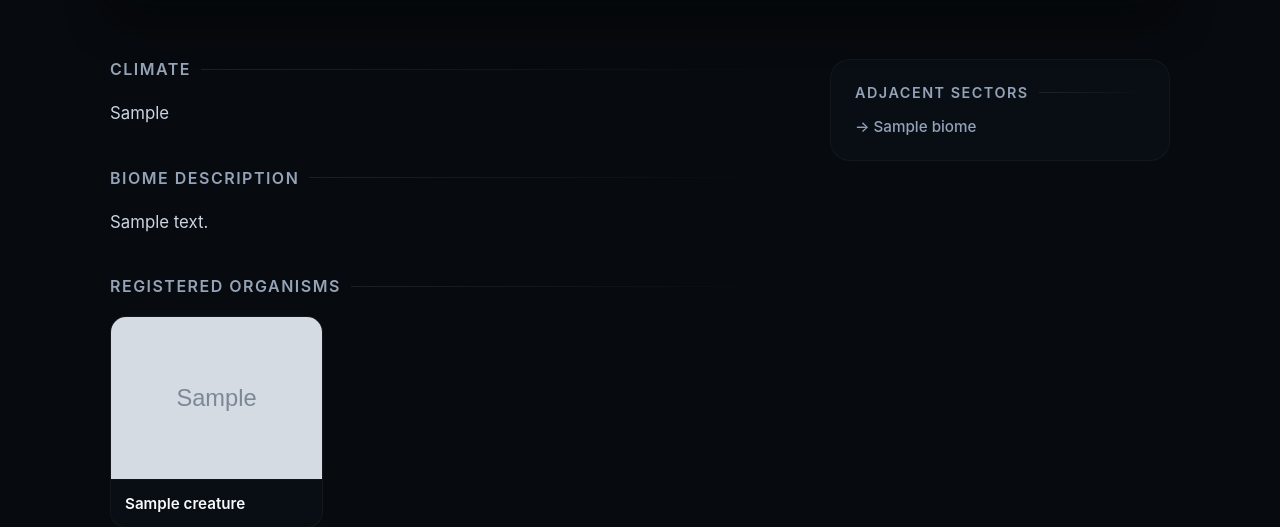
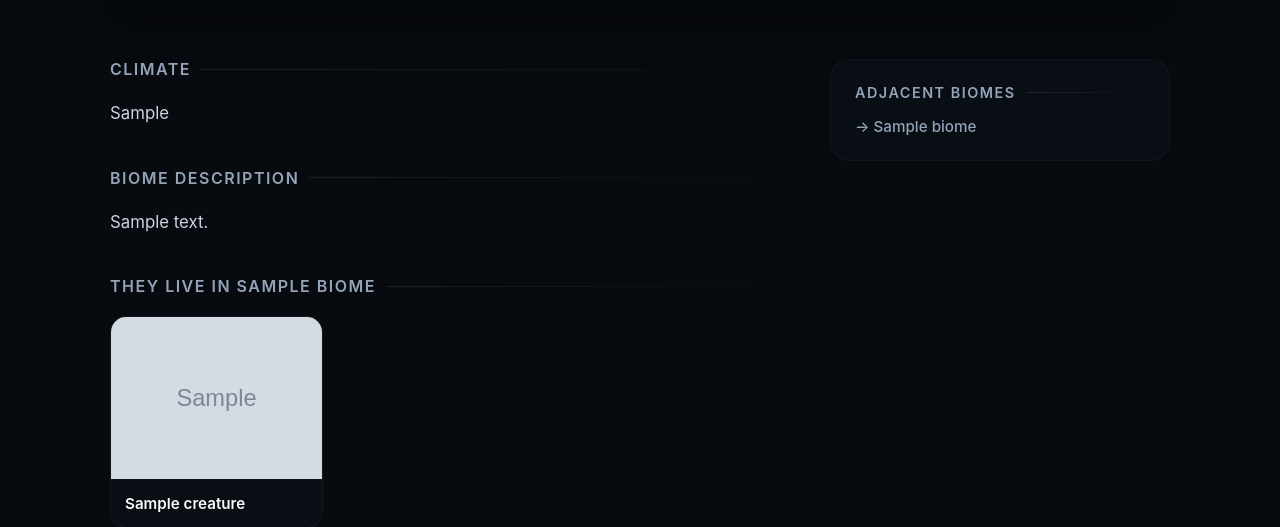
Before and after one commit to Solar01s/Nature-s_word, a Django app: page /nature_index/biome/1/ in a window 1280 px wide. Shown: the part 473-1000 px from the top of the page. Run offline with Django 5.2, Linux system fonts and the light colour scheme; tables that the repository leaves empty hold one stand-in row (values such as "Sample post"); grey boxes marked "Sample" are stand-in pictures.

Commit message:
Update biome.html

```diff
--- a/templates/nature_index/biome.html
+++ b/templates/nature_index/biome.html
@@ -318,7 +318,7 @@
                 </section>
 
                 <section>
-                    <h2 class="section-header">Registered Organisms</h2>
+                    <h2 class="section-header">They live in {{ biome.name }}</h2>
                     <div class="grid-layout">
                         {% for creature in biome.creatures.all %}
                             <a href="{% url 'creature' creature.pk %}" class="sub-card">
@@ -338,7 +338,7 @@
 
             <aside class="right-column">
                 <div class="sidebar-panel">
-                    <h2 class="section-header" style="font-size: 0.9rem; margin-bottom: 16px;">Adjacent Sectors</h2>
+                    <h2 class="section-header" style="font-size: 0.9rem; margin-bottom: 16px;">Adjacent Biomes</h2>
                     <ul class="node-list">
                         {% for rel_biome in biome.related_biomes.all %}
                             <li>
```
